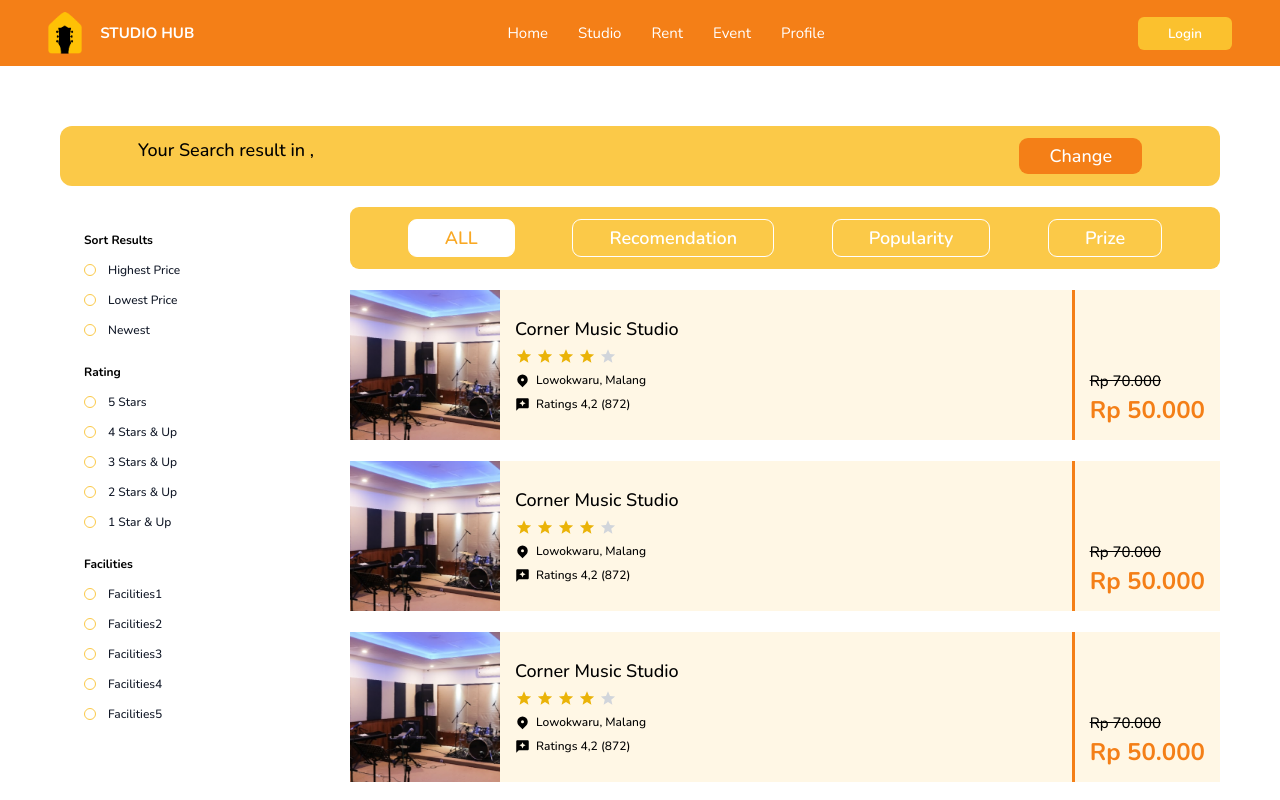
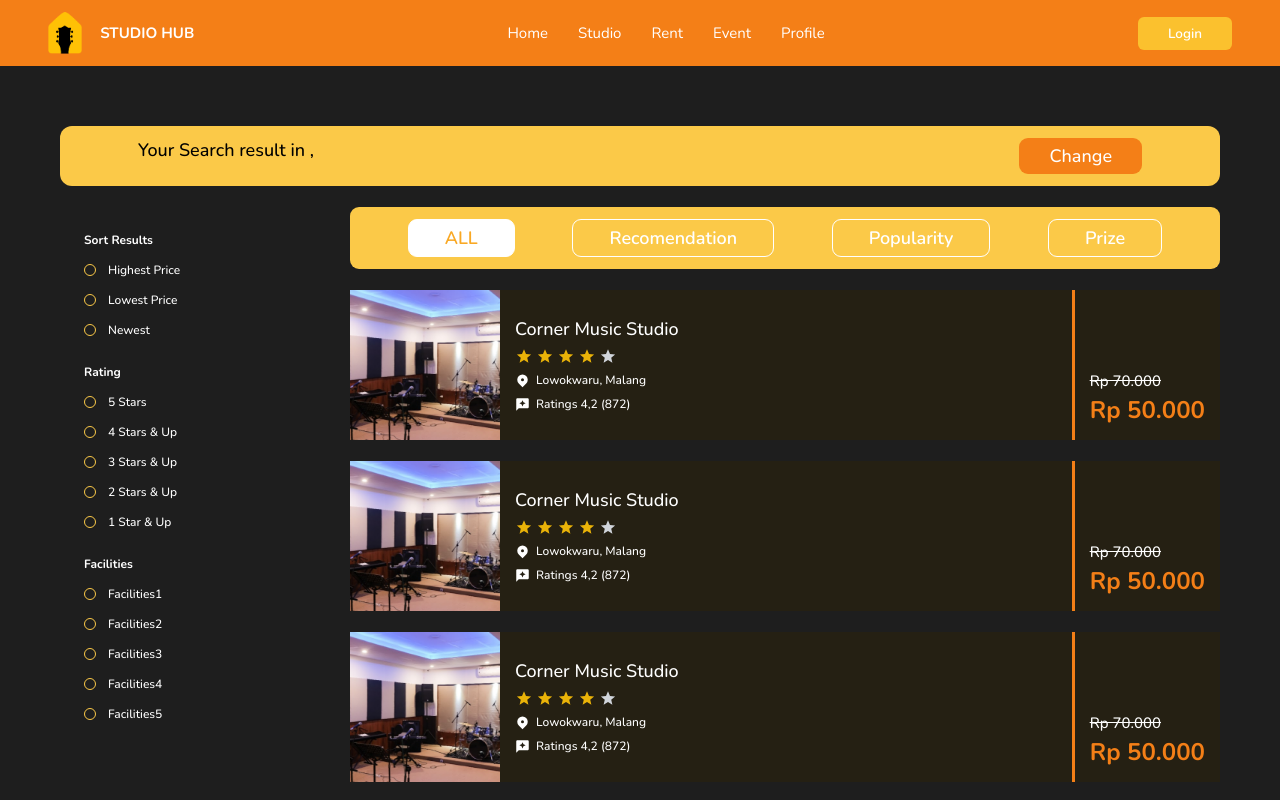
Before and after one commit to Minezee/StudioHub, a React (Vite) app: page /studio-list in a window 1280 px wide. Shown: the top 800 px of the page. Built offline with nearby package versions, Linux system fonts and the light colour scheme.

Commit message:
change bg to dark

```diff
--- a/src/components/Home/MainFeature.jsx
+++ b/src/components/Home/MainFeature.jsx
@@ -5,7 +5,7 @@ const MainFeature = ({feature}) => {
         <section>
             <div className="mt-[4.75rem] text-center">
                 <h2 className="text-orange-500 text-5xl font-black">MAIN FEATURE</h2>
-                <p className="text-2xl font-semibold">Take advantage of our features to get information about the world of music</p>
+                <p className="text-2xl font-semibold text-white">Take advantage of our features to get information about the world of music</p>
             </div>
             <div className="mt-10 flex items-center justify-center gap-[6.25rem] text-white text-[2.5rem] font-black">
                 {feature.map(menu => (
--- a/src/components/Home/StudioContainer.jsx
+++ b/src/components/Home/StudioContainer.jsx
@@ -3,7 +3,7 @@ import DisplayStar from '../global/DisplayStar'
 
 const StudioContainer = ({ title, paragraph, studio }) => {
     return (
-        <section>
+        <section className='text-white'>
             <h2 className="text-orange-500 text-5xl font-black mt-20">{title}</h2>
             <p className="text-2xl font-medium mt-1">{paragraph}</p>
             <div className='mt-9 flex gap-4 justify-between'>
@@ -17,7 +17,6 @@ const StudioContainer = ({ title, paragraph, studio }) => {
                         <p className='text-orange-500 font-medium'>Rp 50.000</p>
                     </div>
                 ))}
-
             </div>
         </section>
     )
--- a/src/components/common/Footer.jsx
+++ b/src/components/common/Footer.jsx
@@ -58,7 +58,7 @@ const product = [
 
 const Footer = () => {
     return (
-        <div className='bg-gray-footer flex flex-col text-white px-[6.25rem] pt-[4.5rem] mt-20'>
+        <div className='bg-gray-footer flex flex-col text-white px-[6.25rem] pt-[4.5rem]'>
             <div className="flex justify-start gap-[8.25rem] mb-10">
                 <div className="max-w-[12.25rem] flex flex-col justify-center">
                     <img src={logo_footer} alt="Studio Hub" className="w-[12.25rem]" />
--- a/src/components/layouts/Layout.jsx
+++ b/src/components/layouts/Layout.jsx
@@ -5,7 +5,7 @@ const Layout = ({ children }) => {
     return (
         <>
             <Navbar />
-            <main>
+            <main className="bg-background pb-20">
                 {children}
             </main>
             <Footer />
--- a/src/components/studiolist/Card.jsx
+++ b/src/components/studiolist/Card.jsx
@@ -5,7 +5,7 @@ import { MdReviews } from "react-icons/md"
 
 const Card = () => {
     return (
-        <div className="bg-yellow-100 flex justify-between">
+        <div className="bg-card-bg flex justify-between text-white">
             <div className="flex items-center gap-5">
                 <div className="w-[12.5rem] h-[12.5rem]">
                     <img src={display_studio} alt="" className="w-full h-full" />
--- a/src/components/studiolist/Filter.jsx
+++ b/src/components/studiolist/Filter.jsx
@@ -33,7 +33,6 @@ const Filter = () => {
 
     const handleOptionClick = (menu, sub) => {
         if (selectedFilter[menu.title] === sub) {
-            // reset selected value if same option clicked
             handleSelect(menu.title, null);
         }
     };
@@ -41,7 +40,7 @@ const Filter = () => {
     return (
         <aside className="w-1/4 flex flex-col gap-8 px-8 py-8">
             {filterMenu.map((menu) => (
-                <div key={menu.title}>
+                <div key={menu.title} className="text-white">
                     <h3 className="font-bold">{menu.title}</h3>
                     <RadioGroup value={selectedFilter[menu.title]} onChange={(value) => handleSelect(menu.title, value)}>
                         <RadioGroup.Label className="sr-only">{menu.title}</RadioGroup.Label>
@@ -54,10 +53,10 @@ const Filter = () => {
                                     className="rounded-md cursor-pointer flex items-center space-x-4">
                                     {({ checked }) => (
                                         <>
-                                            <span className={`${checked ? "border-2" : "border"} border-yellow-400 rounded-full h-4 w-4 flex justify-center items-center`}>
+                                            <span className="border border-yellow-400 rounded-full h-4 w-4 flex justify-center items-center">
                                                 {checked && <span className='border bg-yellow-400 rounded-full h-[0.5625rem] w-[0.5625rem]' />}
                                             </span>
-                                            <RadioGroup.Label as="span" className="font-medium text-gray-900">
+                                            <RadioGroup.Label as="span" className="font-medium">
                                                 {sub}
                                             </RadioGroup.Label>
                                         </>
--- a/src/components/studiolist/ResultHeader.jsx
+++ b/src/components/studiolist/ResultHeader.jsx
@@ -7,7 +7,7 @@ const ResultHeader = () => {
     const date = searchParams.get('date');
 
     return (
-        <div className="mt-20 mb-7">
+        <div className="pt-20 mb-7">
                 <div className="w-full bg-yellow-400 px-[6.5rem] py-4 rounded-2xl flex justify-between">
                     <div>
                         <p className="text-2xl font-medium">Your Search result in {city}, {province}</p>
--- a/src/pages/HomePage.jsx
+++ b/src/pages/HomePage.jsx
@@ -1,5 +1,5 @@
 import Container from "@/components/layouts/Container";
-import { Search, MainFeature, Slider, Trending, BigDeals, Information } from "@/components/Home";
+import { Search, MainFeature, Slider, Trending, BigDeals, Information } from "../components/Home";
 import Layout from "@/components/layouts/Layout";
 import { GiGuitarBassHead } from "react-icons/gi"
 import { MdEventNote } from "react-icons/md"
--- a/src/pages/Signup.jsx
+++ b/src/pages/Signup.jsx
@@ -16,17 +16,17 @@ const SignupForm = () => {
   const [isFetching, setIsFetching] = useState(false);
   const navigate = useNavigate();
 
-  const handleSubmit = async (event) => {
-    event.preventDefault();
-    axiosInstance.post(`/auth/login`, { email, password })
-      .then((response) => {
-        console.log(response?.data)
-        setErrMsg("")
-      })
-      .catch((error) => {
-        setErrMsg(error?.response?.data?.msg || "Terjadi kesalahan, coba lagi nanti")
-      })
-  };
+  // const handleSubmit = async (event) => {
+  //   event.preventDefault();
+  //   axiosInstance.post(`/auth/login`, { email, password })
+  //     .then((response) => {
+  //       console.log(response?.data)
+  //       setErrMsg("")
+  //     })
+  //     .catch((error) => {
+  //       setErrMsg(error?.response?.data?.msg || "Terjadi kesalahan, coba lagi nanti")
+  //     })
+  // };
 
   return (
     <form onSubmit={handleSubmit} className="text-gray-font my-16">
--- a/src/pages/StudioList.jsx
+++ b/src/pages/StudioList.jsx
@@ -1,6 +1,6 @@
 import Container from "@/components/layouts/Container"
 import Layout from "@/components/layouts/Layout";
-import { ResultHeader, Filter, CardList } from "@/components/studiolist";
+import { ResultHeader, Filter, CardList } from "../components/studiolist";
 
 const StudioList = () => {
 
--- a/tailwind.config.cjs
+++ b/tailwind.config.cjs
@@ -11,11 +11,12 @@ module.exports = {
         current: 'currentColor',
         'white': '#ffffff',
         'gray-font': '#444B59',
-        'yellow-100': '#FFF7E5',
+        'background': '#1E1E1E',
+        'card-bg': '#252013',
         'yellow-400': '#FBC948',
         'orange-400': '#F9A824',
         'orange-500': '#F47F17',
-        'gray-footer': '#1B1B1B'
+        'gray-footer': '#1B1B1B',
       },
     },
   },
```
Also changed, not shown: src/styles/Auth.module.css (line endings or trailing spaces).
